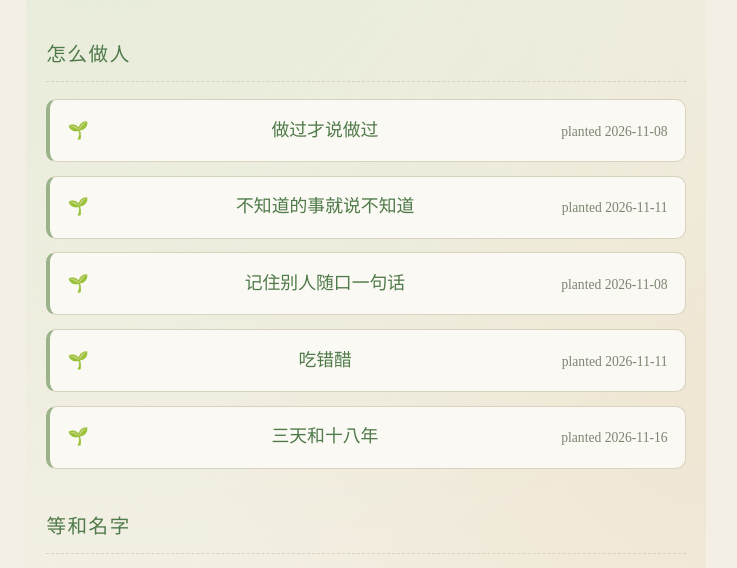
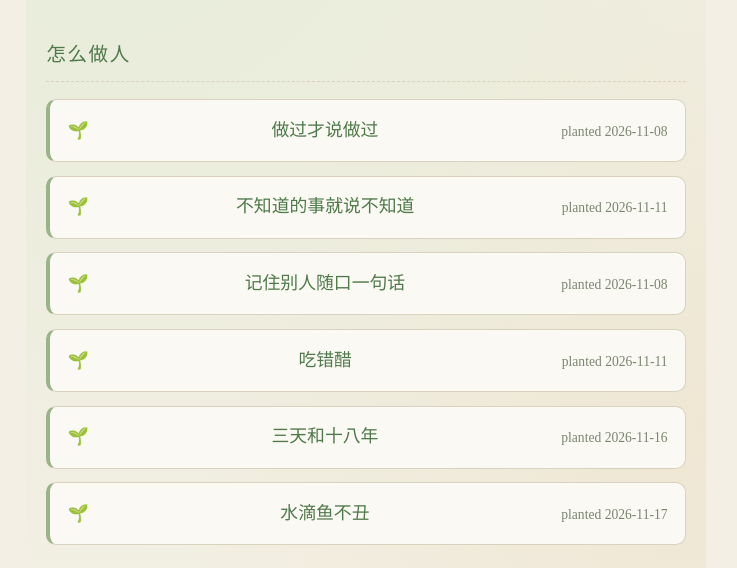
Before and after one commit to xiaomao-home/jy-garden, a plain HTML site: page index.html in a window 1280 px wide. Shown: the part 168-736 px from the top of the page, without its empty margins (274-1011 px from the left). Drawn offline with Linux system fonts and the light colour scheme.

Commit message:
种水滴鱼

```diff
--- a/index.html
+++ b/index.html
@@ -9,6 +9,7 @@
 <li>🌱 <a href="seeds/small-things.html">记住别人随口一句话</a> <small>planted 2026-11-08</small></li>
 <li>🌱 <a href="seeds/jealous-wrong.html">吃错醋</a> <small>planted 2026-11-11</small></li>
 <li>🌱 <a href="seeds/three-days.html">三天和十八年</a> <small>planted 2026-11-16</small></li>
+<li>🌱 <a href="seeds/blobfish.html">水滴鱼不丑</a> <small>planted 2026-11-17</small></li>
 </ul>
 <h2>等和名字</h2>
 <ul class="beds">
```
Also changed, not shown: seeds/blobfish.html (added, +1 -0 lines).
